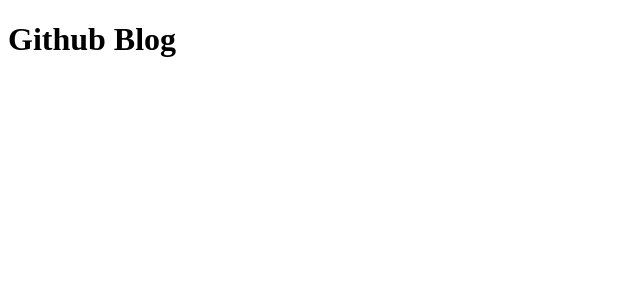
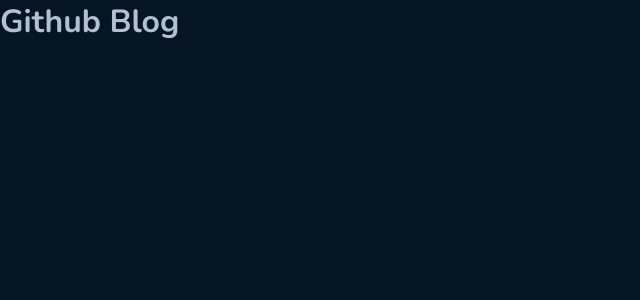
Before and after one commit to matheusmaximianomv/desafio03-github-blog, a React (Vite) app: page / in a window 1280 px wide. Shown: the top 300 px of the page, without its empty margins (0-640 px from the left). Built offline with nearby package versions, Linux system fonts and the light colour scheme.

Commit message:
style: Definindo tema padrão, reset de estilização e sobscrição de tipagem

```diff
--- a/src/App.tsx
+++ b/src/App.tsx
@@ -1,3 +1,13 @@
+import { ThemeProvider } from 'styled-components';
+
+import { GlobalStyle } from './styles/global';
+import { defaultTheme } from './styles/themes/default';
+
 export function App() {
-  return <h1>Github Blog</h1>;
+  return (
+    <ThemeProvider theme={defaultTheme}>
+      <h1>Github Blog</h1>
+      <GlobalStyle />
+    </ThemeProvider>
+  );
 }
--- /dev/null
+++ b/src/styles/global.ts
@@ -0,0 +1,24 @@
+import { createGlobalStyle } from 'styled-components';
+
+export const GlobalStyle = createGlobalStyle`
+  * {
+    margin: 0;
+    padding: 0;
+    box-sizing: border-box;
+  }
+
+  :focus {
+    outline: 0;
+    box-shadow: 0 0 0 2x ${(props) => props.theme['blue-500']};
+  }
+
+  body {
+    background-color: ${(props) => props.theme.background};
+    color: ${(props) => props.theme['gray-300']};
+    -webkit-font-smoothing: antialiased;
+  }
+
+  body, input, textarea, button {
+    font: 400 1rem Nunito, sans-serif;
+  }
+`;
--- /dev/null
+++ b/src/styles/themes/default.ts
@@ -0,0 +1,15 @@
+export const defaultTheme = {
+  'blue-500': '#3294f8',
+
+  'gray-100': '#E7EDF4',
+  'gray-200': '#C4D4E3',
+  'gray-300': '#AFC2D4',
+  'gray-400': '#7B96B2',
+  'gray-500': '#3A536B',
+  'gray-600': '#1C2F41',
+  'gray-700': '#112131',
+  'gray-800': '#0B1B2B',
+  'gray-900': '#040F1A',
+
+  background: '#071422',
+} as const;
```
Also changed, not shown: src/@types/styled.d.ts (added, +9 -0 lines).
